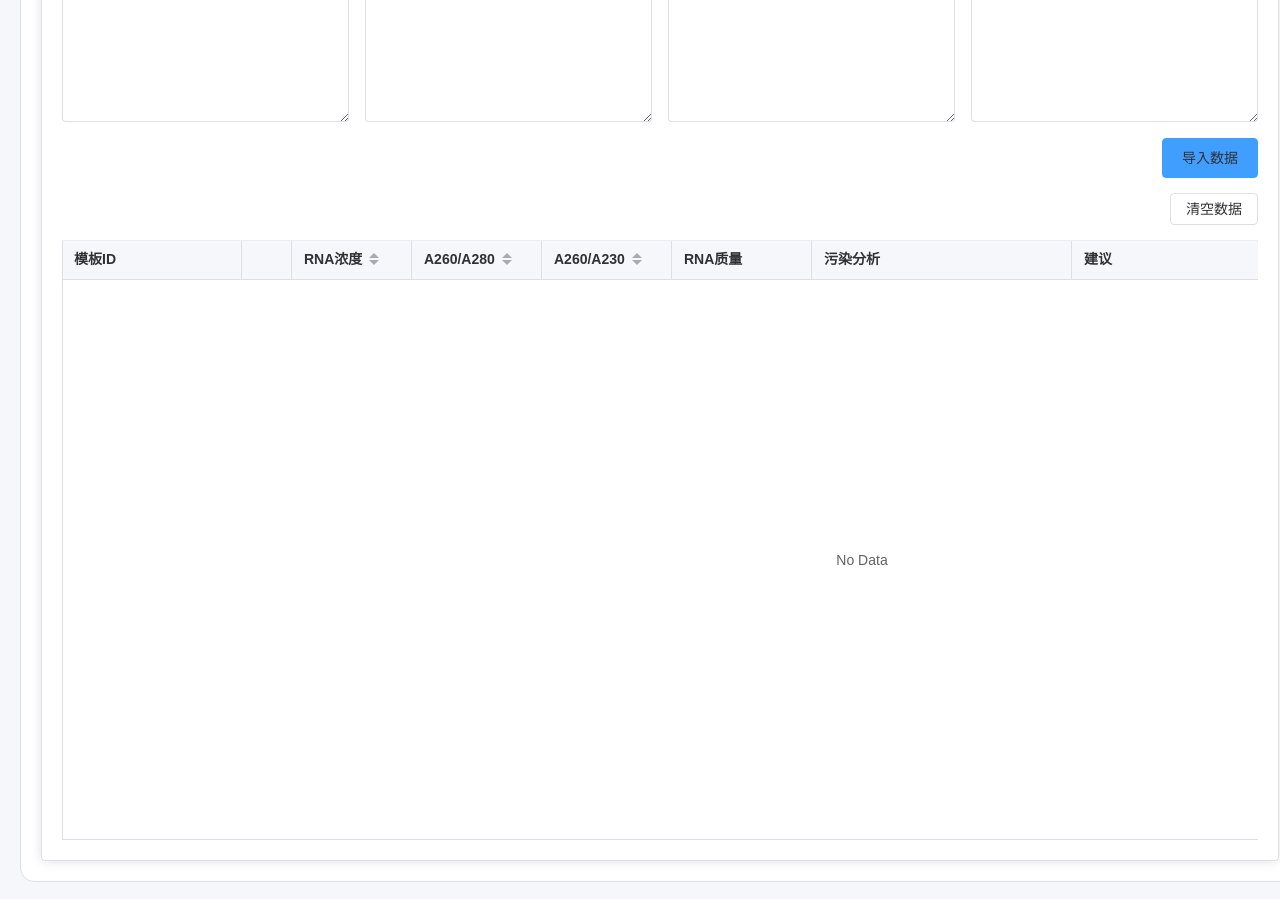
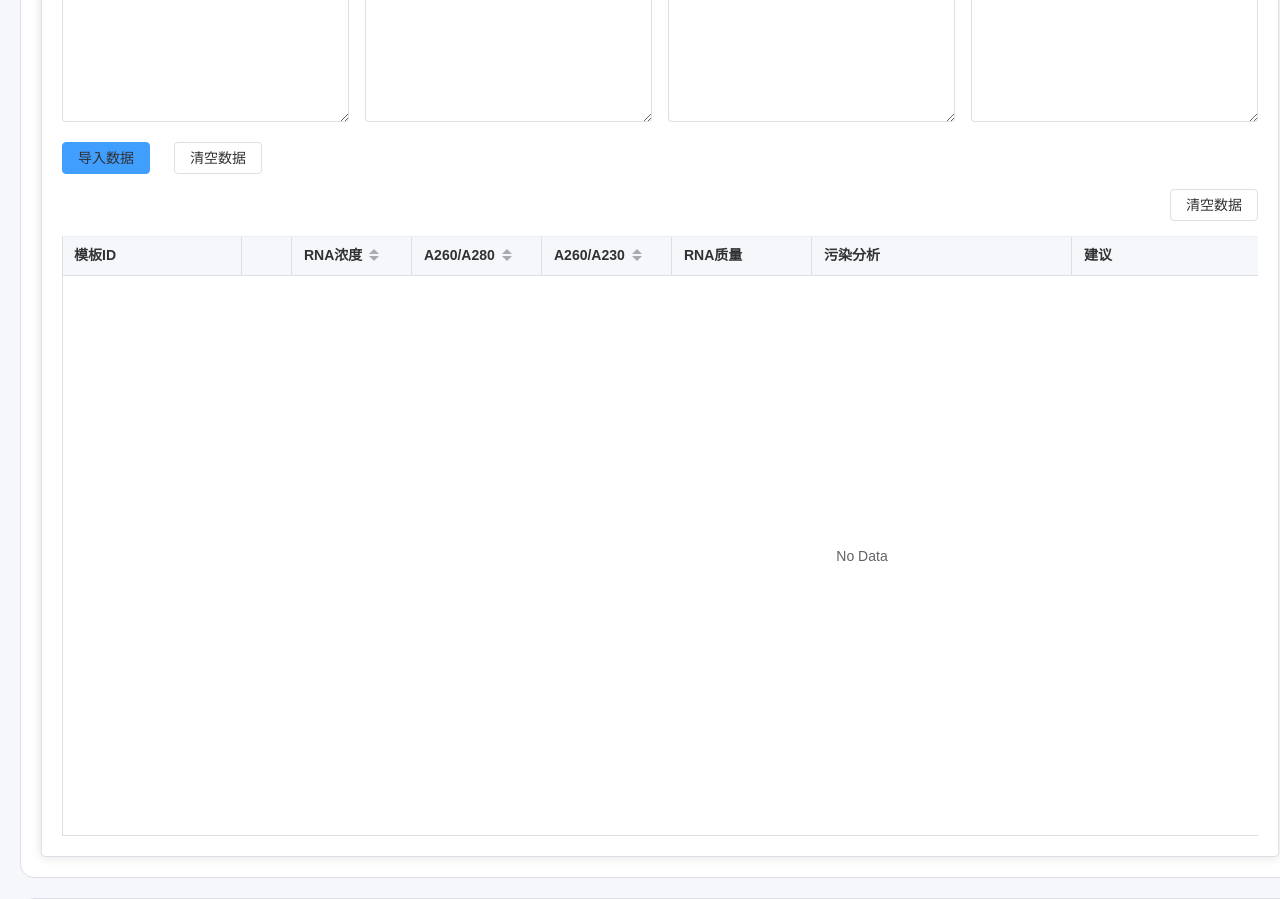
Before and after one commit to huluhuqi/RNA-quality-judgment, a Vue app: page / in a window 1280 px wide. Shown: the part 1720-2619 px from the top of the page. Built offline with nearby package versions, Linux system fonts and the light colour scheme.

Commit message:
Fix: RT volume display, button layout, ignored samples statistics

```diff
--- a/src/components/RNAImport.vue
+++ b/src/components/RNAImport.vue
@@ -76,6 +76,10 @@ function importData() {
     emit("import", result);
     ElMessage.success(`成功导入${result.length}个样本`);
 }
+
+function clearData() {
+    inputs.value = ["", "", "", ""];
+}
 </script>
 
 <template>
@@ -108,13 +112,18 @@ function importData() {
             </div>
         </div>
 
-        <div class="action-area">
+        <div class="button-area">
             <el-button
                 type="primary"
-                size="large"
                 @click="importData"
             >
                 导入数据
+            </el-button>
+
+            <el-button
+                @click="clearData"
+            >
+                清空数据
             </el-button>
         </div>
     </div>
@@ -142,9 +151,12 @@ function importData() {
     width: 100%;
 }
 
-.action-area{
+.button-area{
     display: flex;
-    justify-content: flex-end;
+    gap: 12px;
+    justify-content: flex-start;
+    align-items: center;
+    margin-top: 20px;
 }
 
 @media(max-width: 1200px){
--- a/src/components/rna/RNATable.vue
+++ b/src/components/rna/RNATable.vue
@@ -67,6 +67,18 @@ function getRTTagType(status) {
         case '浓度不足': return 'danger';
         default: return 'info';
     }
+}
+
+function getTemplateVolume(sample) {
+    const concentration = sample.raw?.concentration ?? sample.concentration;
+    const targetRNA = sample.rt?.recommendedRNA || 100;
+
+    if (!concentration || concentration <= 0) {
+        return "无法计算";
+    }
+
+    const volume = targetRNA / concentration;
+    return volume.toFixed(2) + " μL";
 }
 
 </script>
@@ -163,20 +175,9 @@ function getRTTagType(status) {
                 </template>
             </el-table-column>
 
-            <el-table-column label="RT模板推荐" width="200">
+            <el-table-column label="模板建议体积" width="160">
                 <template #default="scope">
-                    <div class="rt-cell">
-                        <el-tag
-                            v-if="scope.row.analysis?.rt?.status"
-                            :type="getRTTagType(scope.row.analysis.rt.status)"
-                            size="small"
-                        >
-                            {{ scope.row.analysis.rt.status }}
-                        </el-tag>
-                        <span v-if="scope.row.analysis?.rt?.inputVolume" class="rt-volume">
-                            {{ scope.row.analysis.rt.inputVolume }} μL
-                        </span>
-                    </div>
+                    <span class="rt-volume">{{ getTemplateVolume(scope.row) }}</span>
                 </template>
             </el-table-column>
 
--- a/src/core/statistics/sampleStatistics.js
+++ b/src/core/statistics/sampleStatistics.js
@@ -10,7 +10,6 @@
 import { analyzeRNA } from "../quality";
 import { getAnalysisStatus } from "../analyze/analysisStatus";
 import { QUALITY_LEVEL, PENDING } from "../../config/qualityLevel";
-import { getValidSamples } from "../sample/sampleUtils";
 
 
 export function getSampleStatistics(samples, extractionMethod, application){
@@ -18,8 +17,12 @@ export function getSampleStatistics(samples, extractionMethod, application){
 
     const totalCount = samples.length;
 
-    const ignoredSamples = samples.filter(item => item.ignored);
-    const activeSamples = getValidSamples(samples);
+    const ignoredSamples = samples.filter(
+        item => item.status?.ignored === true || item.ignored === true
+    );
+    const activeSamples = samples.filter(
+        item => !(item.status?.ignored === true || item.ignored === true)
+    );
     const ignoredCount = ignoredSamples.length;
 
 
--- a/src/utils/export/checkExportData.js
+++ b/src/utils/export/checkExportData.js
@@ -15,9 +15,7 @@ export function checkExportData(samples = []){
 
 
     return samples
-
-        .filter(item => !item.ignored)
-
+        .filter(item => !(item.status?.ignored === true || item.ignored === true))
         .every(item => {
             return item.result && item.result.quality;
         });
```
